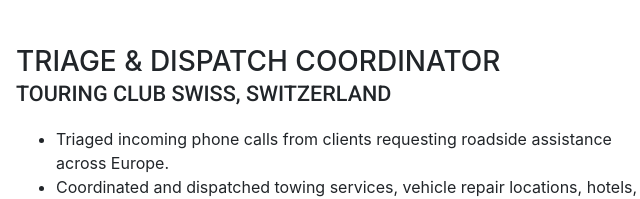
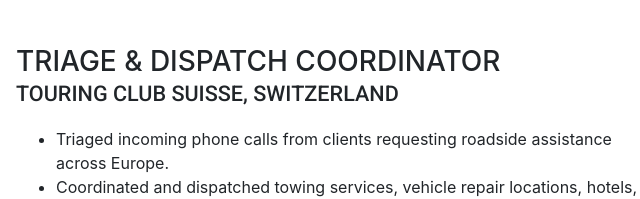
Before and after one commit to danielrotstein/portfolio, a website with bundled scripts: page index.html in a window 1280 px wide. Shown: the part 4633-4832 px from the top of the page, 304-944 px from the left. Built offline with nearby package versions, Linux system fonts and the light colour scheme.

Commit message:
changed it to Touring Club Suisse

```diff
--- a/index.html
+++ b/index.html
@@ -357,7 +357,7 @@
           <div class="resume-item d-flex flex-column flex-md-row mb-5">
             <div class="resume-content mr-auto">
               <h3 class="mb-0">Triage & Dispatch Coordinator</h3>
-              <div class="subheading mb-3">Touring Club Swiss, Switzerland</div>
+              <div class="subheading mb-3">Touring Club Suisse, Switzerland</div>
               <ul>
                 <li>Triaged incoming phone calls from clients requesting roadside assistance across Europe.
                 </li>
```
